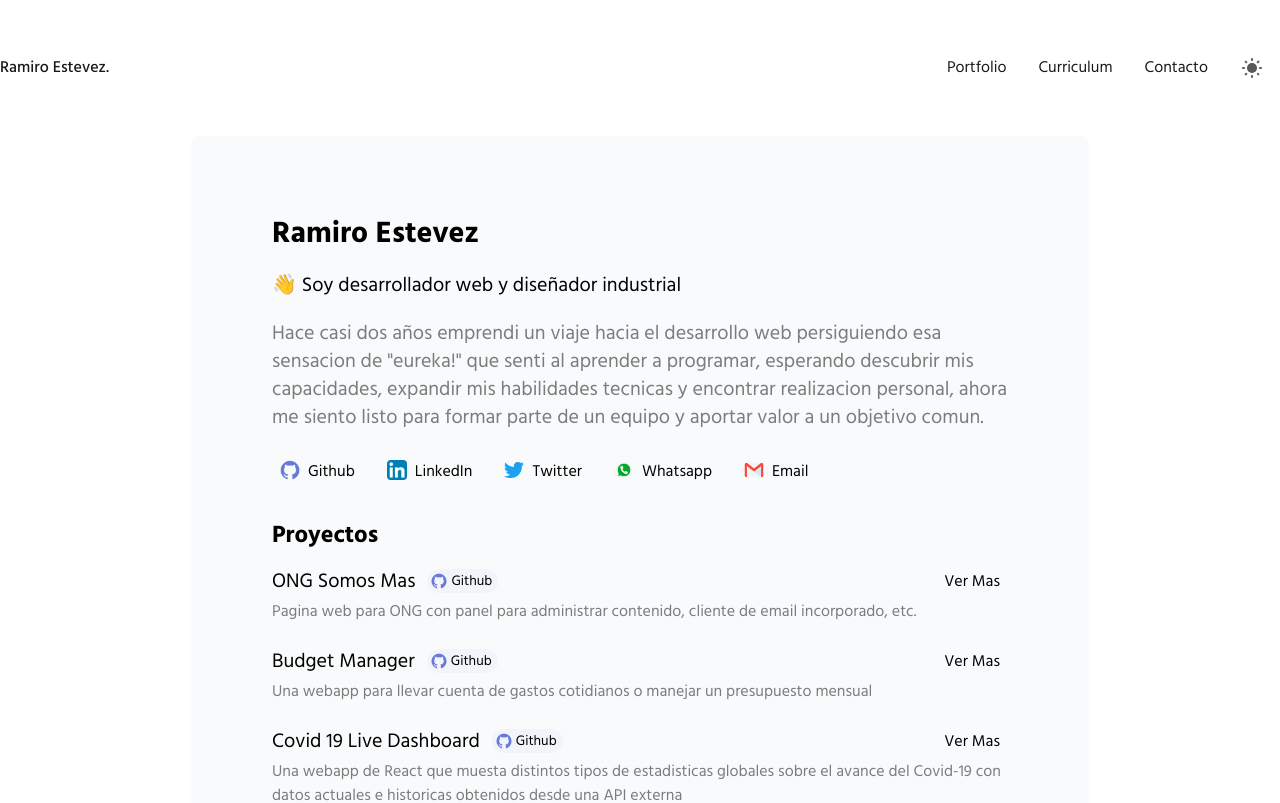
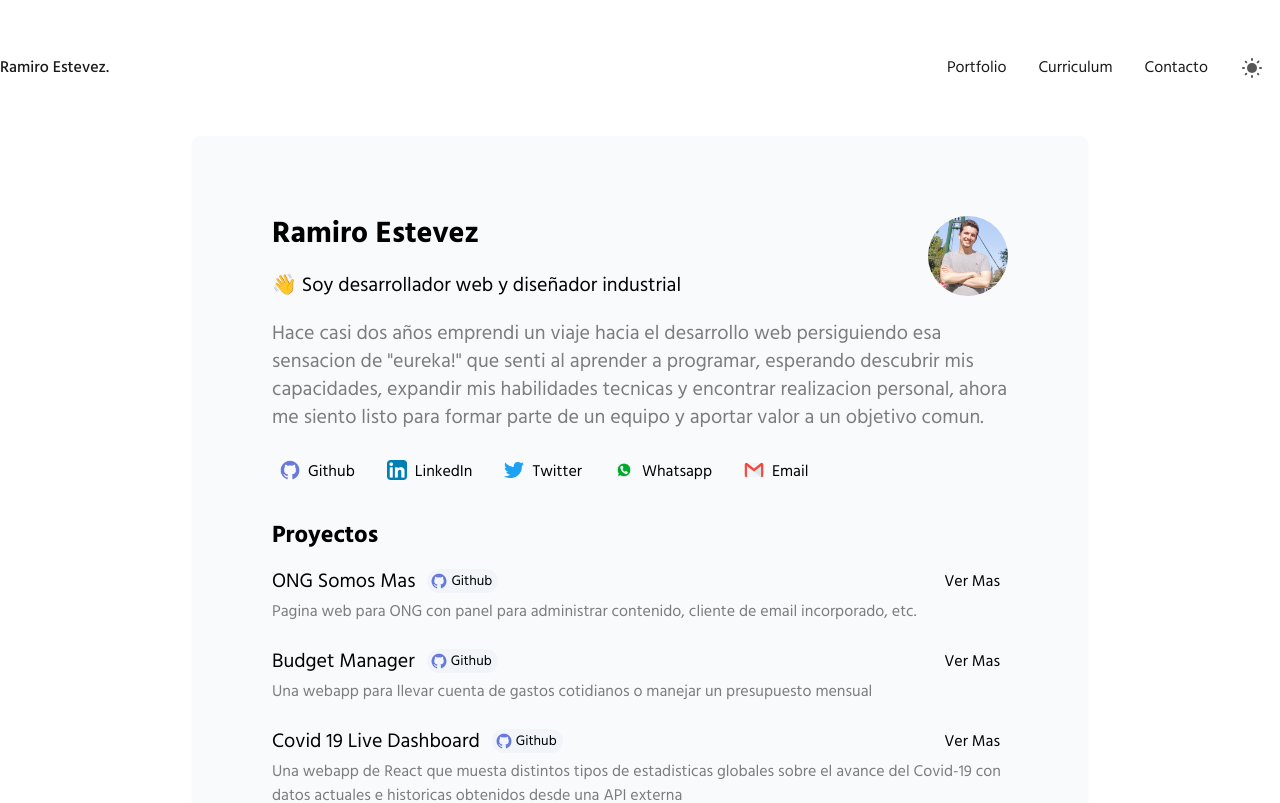
Before and after one commit to ramiro-e/mi-portfolio, a Next.js app: page /curriculum in a window 1280 px wide. Shown: the top 803 px of the page. Built offline with nearby package versions, Linux system fonts and the light colour scheme.

Commit message:
nuevo curriculum (pequeños cambios)

```diff
--- a/pages/curriculum.js
+++ b/pages/curriculum.js
@@ -45,8 +45,13 @@ const Resume = () => {
             <div
               className={`w-full bg-gray-50 dark:bg-slate-800 laptop:max-w-4xl p-5 mob:p-5 desktop:p-20 rounded-lg shadow-sm`}
             >
-              <h1 className="text-3xl font-bold">{name}</h1>
-              <h2 className="text-xl mt-5">{resume.tagline}</h2>
+              <div className="flex justify-between">
+                <div>
+                  <h1 className="text-3xl font-bold">{name}</h1>
+                  <h2 className="text-xl mt-5">{resume.tagline}</h2>
+                </div>
+                <img className="rounded-full w-20 h-20" src="/images/foto-curriculum-cuadrada-2.jpg"></img>
+              </div>
               <h2 className="text-xl mt-5 opacity-50">
                 {resume.description}
               </h2>
```
Also changed, not shown: public/images/foto-curriculum-cuadrada-2.jpg (added).
